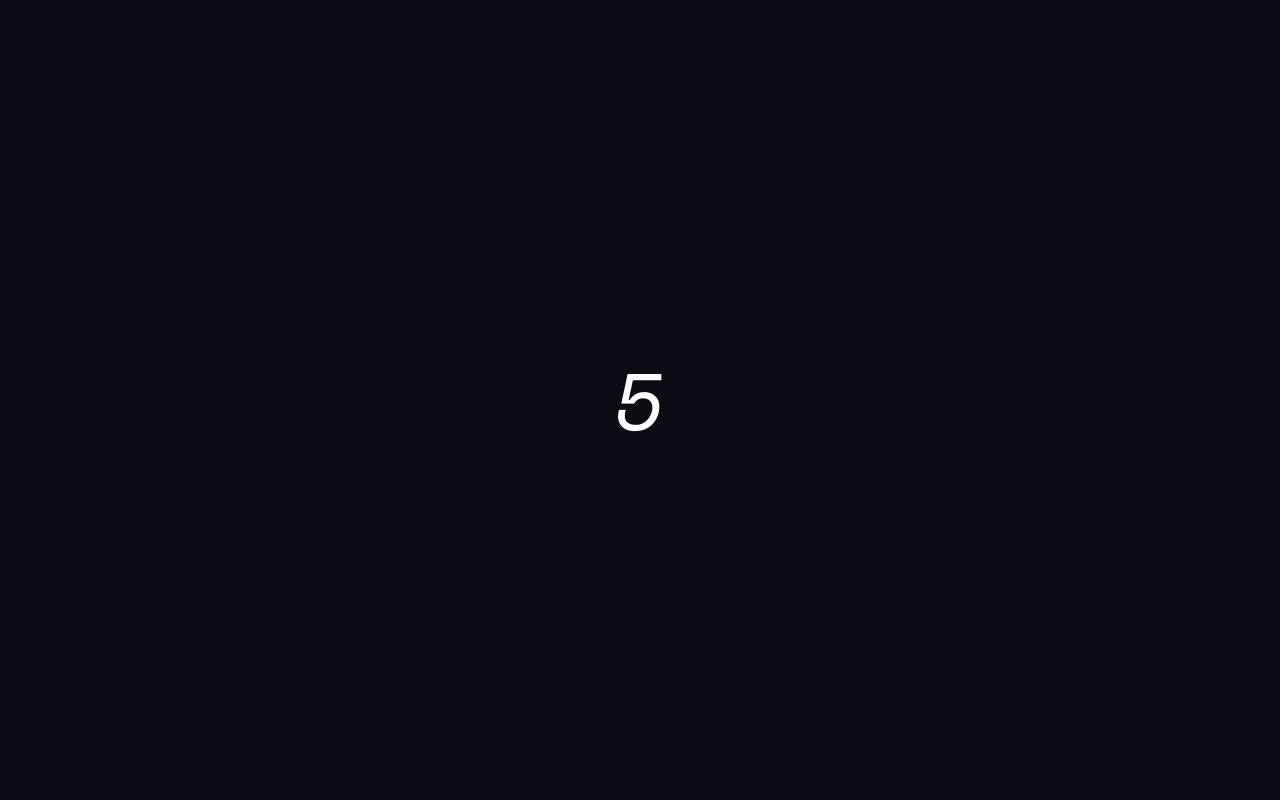
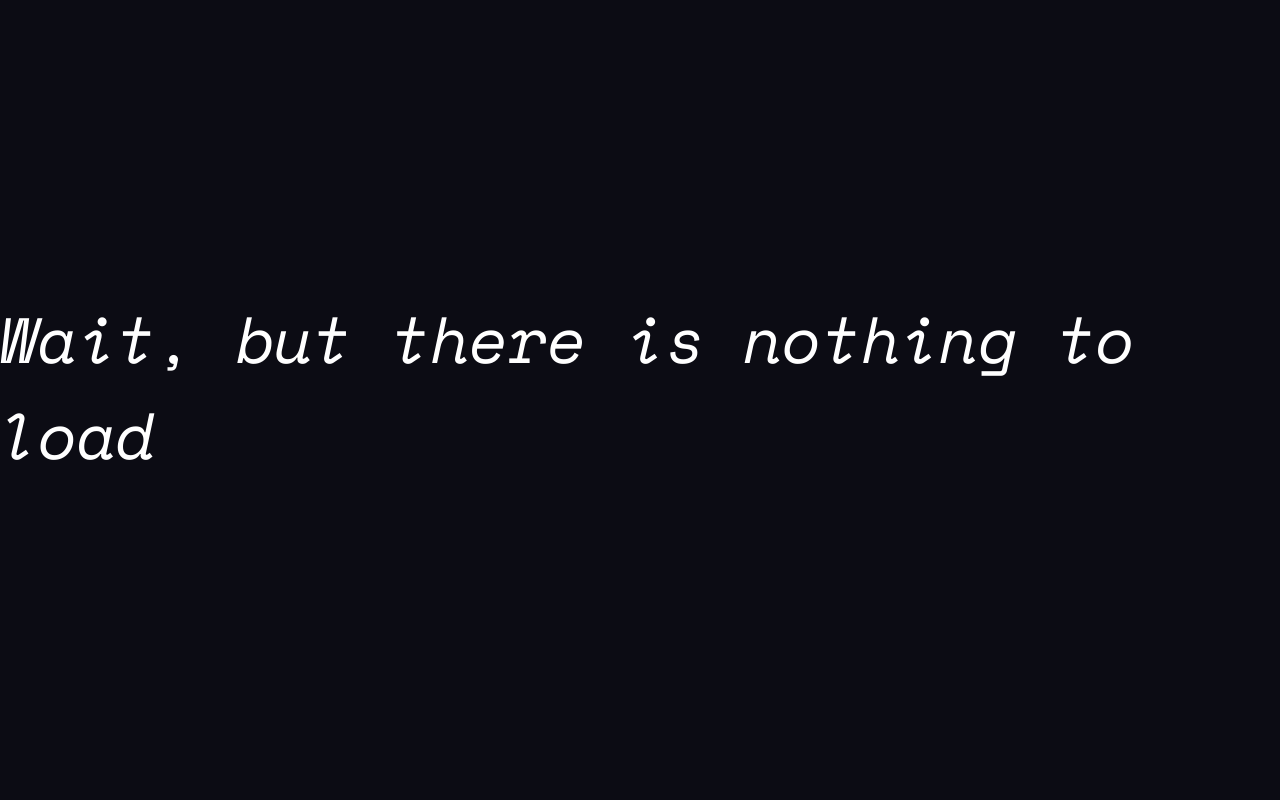
Before and after one commit to Kars1996/website-voj, a Next.js app: page / in a window 1280 px wide. Shown: the top 800 px of the page. Built offline with nearby package versions, Linux system fonts and the light colour scheme.

Commit message:
i'm loosing it

```diff
--- a/app/components/cool-loading.tsx
+++ b/app/components/cool-loading.tsx
@@ -1,9 +1,11 @@
-import { useState } from 'react'
+import { useState, useEffect } from 'react';
 
 const Loading = () => {
-    const [currentLang, setCurrentLang] = useState(0);
+  const [currentIndex, setCurrentIndex] = useState(0);
+  const [nothing, setNothingToLoad] = useState(false)
+  const [loadingBar, setLoadingBar] = useState(0);
 
-    const loadingTranslations: string[] = [
+  const loadingTranslations: string[] = [
         "Loading",
         "ローディング", // Japanese
         "Načítání",               // Czech
@@ -13,21 +15,50 @@ const Loading = () => {
         "加载中",  // Chinese (Simplified)
         "Загрузка",    // Russian    // Italian
         "Carregando",             // Portuguese
-        "로딩 중"     // Korean
+        "로딩 중",     // Korean
+        "Wait, but there is nothing to load"     // Korean
       ];
 
-      for (let i = 0; i <= 9; i++) {
+      useEffect(() => {
+        const intervalId = setInterval(() => {
+          setCurrentIndex((prevIndex) => {
+            if (prevIndex < 9) {
+              return prevIndex + 1;
+            } else {
+              clearInterval(intervalId);
+              return prevIndex;
+            }
+          });
+        }, 300);
+
+
+
+        return () => clearInterval(intervalId);
+      }, []);
+
+
+      if(currentIndex === 9) {
         setTimeout(() => {
-            if (i <= 9) { // Condition to stop execution
-                setCurrentLang(currentLang + i);
-                console.log(i);
-            }
-        }, 1000 * i);
-    }
+          setCurrentIndex(10)
+        }, 3000)
+      }
 
-  return (
-    <div className='fixed top-0 w-full h-full flex justify-center items-center z-[100] bg-[#0C0C14] text-[10vh] italic'>{currentLang}</div>
-  )
-}
 
-export default Loading
+
+
+      console.log(currentIndex)
+
+      return (
+        <div className='fixed top-0 w-full h-full flex flex-col gap-4 justify-center items-center z-[100] bg-[#0C0C14] text-[8vh] italic'>
+          <div className=''>{loadingTranslations[currentIndex]}</div>
+          <div className='relative w-[50vh] bg-[#444C64]  h-[10px] overflow-hidden w-fit'>
+          <div
+            className='absolute top-0 left-0 h-full w-full  transition-all duration-[0.3s] bg-[#D9D9D9]'
+            style={{ transform: `translateX(${(currentIndex + 1) * 5}%)` }}
+          />
+      </div>
+        </div>
+      );
+    };
+
+    export default Loading;
```
